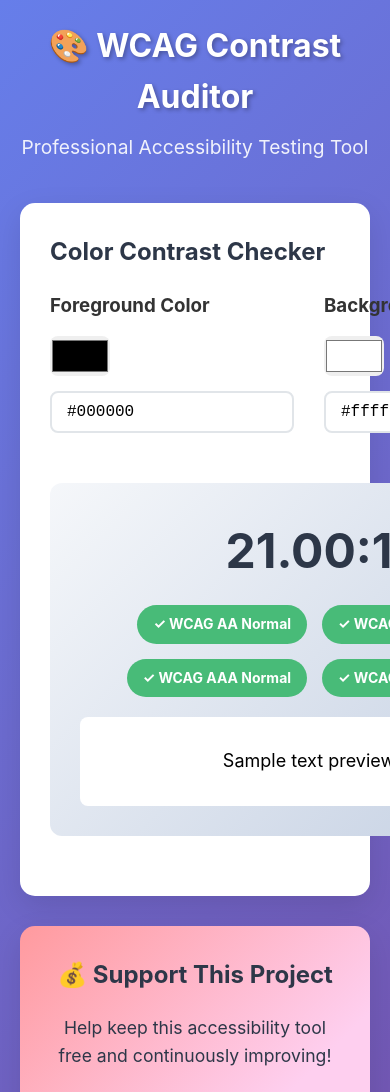
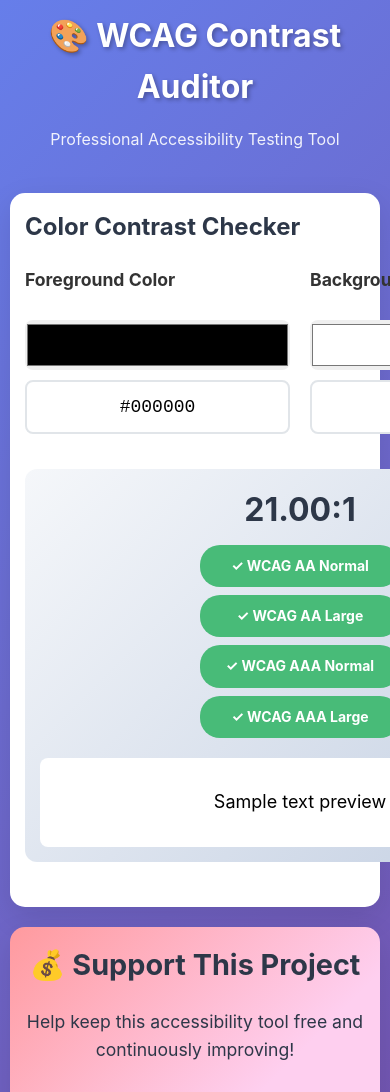
Before and after one commit to RyanPier/Type-wcag-contrast-auditor, a plain HTML site: page index.html in a window 390 px wide. Shown: the top 1092 px of the page. Drawn offline with Linux system fonts and the light colour scheme.

Commit message:
Add files via upload

```diff
--- a/index.html
+++ b/index.html
@@ -167,17 +167,116 @@
         }
 
         @media (max-width: 768px) {
+            .container {
+                padding: 10px;
+            }
+
             .contrast-checker {
                 grid-template-columns: 1fr;
+                gap: 20px;
             }
 
             .header h1 {
-                font-size: 2rem;
+                font-size: 2.5rem;
+                margin-bottom: 15px;
+            }
+
+            .header p {
+                font-size: 1rem;
+            }
+
+            .card {
+                padding: 20px;
+                margin-bottom: 20px;
             }
 
             .color-input {
                 flex-direction: column;
                 align-items: stretch;
+                gap: 10px;
+            }
+
+            .color-picker {
+                width: 100%;
+                height: 50px;
+            }
+
+            .color-text {
+                font-size: 18px;
+                padding: 15px;
+                text-align: center;
+            }
+
+            .result-panel {
+                padding: 20px;
+                margin-top: 15px;
+            }
+
+            .contrast-ratio {
+                font-size: 2.5rem;
+                margin-bottom: 10px;
+            }
+
+            .compliance-badges {
+                flex-direction: column;
+                gap: 8px;
+                align-items: center;
+            }
+
+            .badge {
+                width: 100%;
+                max-width: 200px;
+                text-align: center;
+                padding: 10px 16px;
+            }
+
+            .donation-card {
+                padding: 20px;
+                margin: 0 auto;
+                max-width: 100%;
+            }
+
+            .btn {
+                display: block;
+                width: 100%;
+                max-width: 280px;
+                margin: 15px auto;
+                padding: 15px 20px;
+                font-size: 16px;
+                text-align: center;
+            }
+
+            .support-section h2 {
+                font-size: 1.8rem;
+                margin-bottom: 15px;
+            }
+
+            .support-section p {
+                font-size: 1rem;
+                margin-bottom: 20px;
+            }
+        }
+
+        @media (max-width: 480px) {
+            .header h1 {
+                font-size: 2rem;
+            }
+
+            .contrast-ratio {
+                font-size: 2rem;
+            }
+
+            .color-input-group h3 {
+                font-size: 1.1rem;
+                margin-bottom: 10px;
+            }
+
+            .card {
+                padding: 15px;
+            }
+
+            .result-panel {
+                padding: 15px;
             }
         }
     </style>
```
